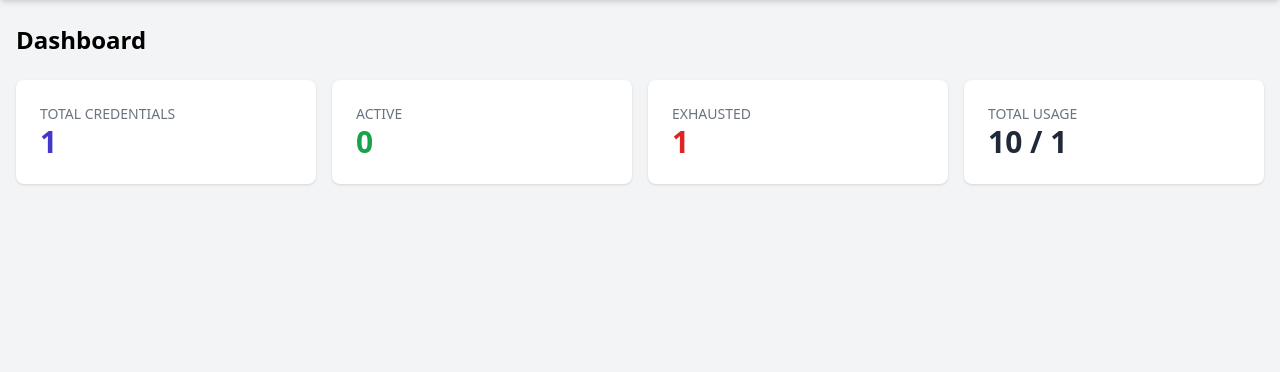
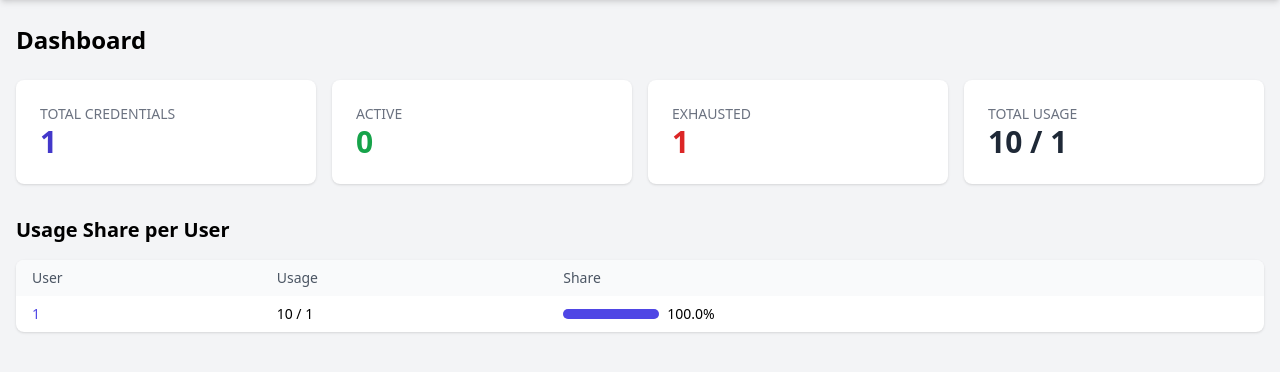
Before and after one commit to longdoanz/credit-keeper, a FastAPI app: page / in a window 1280 px wide. Shown: the part 52-424 px from the top of the page. Run offline with FastAPI, Linux system fonts and the light colour scheme; tables that the repository leaves empty hold one stand-in row (values such as "Sample post"); some libraries are stand-ins or nearby versions.

Commit message:
feat(webui): add usage share breakdown to dashboard and credentials table

```diff
--- a/src/credit_keeper/webui/app.py
+++ b/src/credit_keeper/webui/app.py
@@ -35,6 +35,20 @@ def create_app(db_path: str) -> FastAPI:
             u.get("usage_limit", 0) or 0 for u in latest_usage.values()
         )
 
+        # Build per-user share data for display
+        usage_shares = []
+        for client_id, u in latest_usage.items():
+            current = u.get("current_usage", 0) or 0
+            limit = u.get("usage_limit", 0) or 0
+            share_pct = (current / total_current_usage * 100) if total_current_usage > 0 else 0
+            usage_shares.append({
+                "client_id": client_id,
+                "current_usage": current,
+                "usage_limit": limit,
+                "share_pct": round(share_pct, 1),
+            })
+        usage_shares.sort(key=lambda x: x["current_usage"], reverse=True)
+
         return templates.TemplateResponse(
             request,
             "dashboard.html",
@@ -44,6 +58,7 @@ def create_app(db_path: str) -> FastAPI:
                 "exhausted": exhausted,
                 "total_current_usage": total_current_usage,
                 "total_usage_limit": total_usage_limit,
+                "usage_shares": usage_shares,
             },
         )
 
@@ -51,12 +66,17 @@ def create_app(db_path: str) -> FastAPI:
     def credentials(request: Request) -> HTMLResponse:
         creds = db.get_all_credentials()
         latest_usage = db.get_latest_usage_per_credential()
+        # Compute total current usage for share calculation
+        total_current_usage = sum(
+            u.get("current_usage", 0) or 0 for u in latest_usage.values()
+        )
         return templates.TemplateResponse(
             request,
             "credentials.html",
             {
                 "credentials": creds,
                 "latest_usage": latest_usage,
+                "total_current_usage": total_current_usage,
             },
         )
 
--- a/src/credit_keeper/webui/templates/dashboard.html
+++ b/src/credit_keeper/webui/templates/dashboard.html
@@ -2,7 +2,7 @@
 {% block title %}Dashboard - credit-keeper{% endblock %}
 {% block content %}
 <h1 class="text-2xl font-bold mb-6">Dashboard</h1>
-<div class="grid grid-cols-1 md:grid-cols-4 gap-4">
+<div class="grid grid-cols-1 md:grid-cols-4 gap-4 mb-8">
     <div class="bg-white rounded-lg shadow p-6">
         <div class="text-sm text-gray-500 uppercase">Total Credentials</div>
         <div class="text-3xl font-bold text-indigo-700">{{ total }}</div>
@@ -20,4 +20,37 @@
         <div class="text-3xl font-bold text-gray-800">{{ total_current_usage }} / {{ total_usage_limit }}</div>
     </div>
 </div>
+
+{% if usage_shares %}
+<h2 class="text-xl font-bold mb-4">Usage Share per User</h2>
+<div class="bg-white rounded-lg shadow overflow-hidden">
+    <table class="min-w-full">
+        <thead class="bg-gray-50">
+            <tr>
+                <th class="px-4 py-2 text-left text-sm font-medium text-gray-600">User</th>
+                <th class="px-4 py-2 text-left text-sm font-medium text-gray-600">Usage</th>
+                <th class="px-4 py-2 text-left text-sm font-medium text-gray-600">Share</th>
+            </tr>
+        </thead>
+        <tbody class="divide-y divide-gray-200">
+            {% for item in usage_shares %}
+            <tr>
+                <td class="px-4 py-2 text-sm">
+                    <a href="/usage/{{ item['client_id'] }}" class="text-indigo-600 hover:underline">{{ item["client_id"] }}</a>
+                </td>
+                <td class="px-4 py-2 text-sm">{{ item["current_usage"] }} / {{ item["usage_limit"] }}</td>
+                <td class="px-4 py-2 text-sm">
+                    <div class="flex items-center space-x-2">
+                        <div class="w-24 bg-gray-200 rounded-full h-2.5">
+                            <div class="bg-indigo-600 h-2.5 rounded-full" style="width: {{ item['share_pct'] }}%"></div>
+                        </div>
+                        <span class="text-sm font-medium">{{ item["share_pct"] }}%</span>
+                    </div>
+                </td>
+            </tr>
+            {% endfor %}
+        </tbody>
+    </table>
+</div>
+{% endif %}
 {% endblock %}
```
Also changed, not shown: src/credit_keeper/webui/templates/credentials.html (+13 -0 lines).
